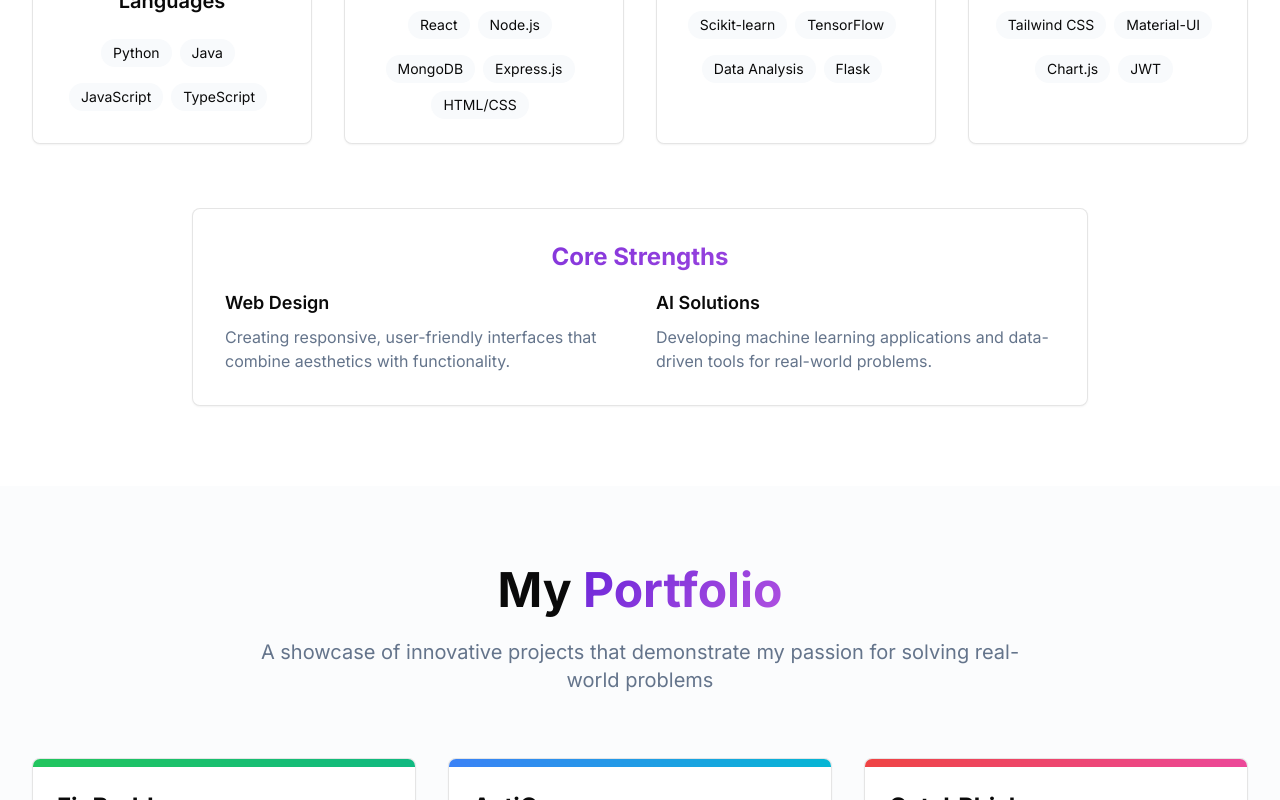
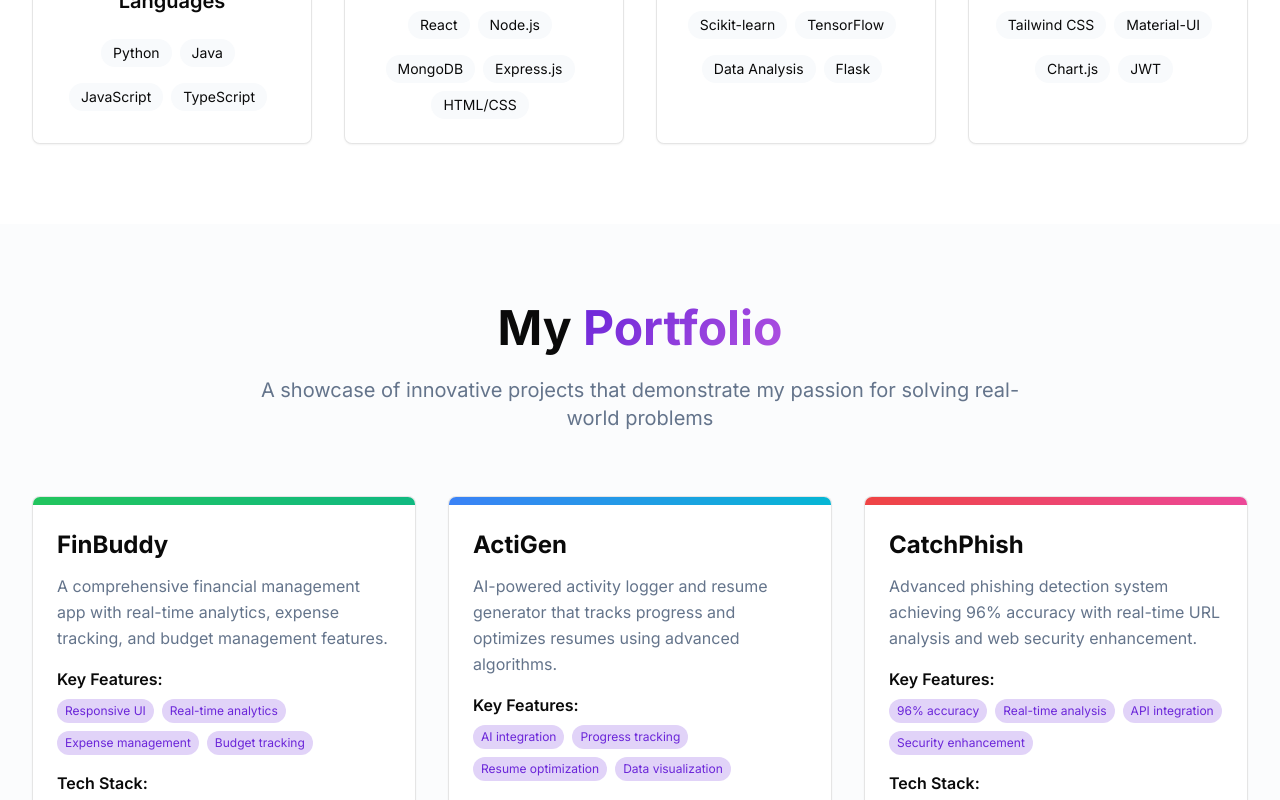
Before and after one commit to chaitanyatamira/chaitanya-tamira-portfolio, a React (Vite) app: page / in a window 1280 px wide. Shown: the part 2000-2800 px from the top of the page. Built offline with nearby package versions, Linux system fonts and the light colour scheme.

Commit message:
Remove sections and update bio
Remove "Core Strengths" section and "Services" from the navigation bar. Also, remove a specific phrase from the bio in the Hero section.

```diff
--- a/src/components/Hero.tsx
+++ b/src/components/Hero.tsx
@@ -29,7 +29,6 @@ const Hero = () => {
 
           <p className="text-xl md:text-2xl text-muted-foreground mb-8 max-w-4xl mx-auto leading-relaxed">
             A curious and creative individual who enjoys building smart tech solutions.
-            Whether it's a hackathon, a college project, or a freelance opportunity,
             I take on every challenge with a mindset to learn, build, and deliver results.
           </p>
 
--- a/src/components/Navbar.tsx
+++ b/src/components/Navbar.tsx
@@ -1,4 +1,3 @@
-
 import { useState, useEffect } from 'react';
 import { Menu, X } from 'lucide-react';
 import { Button } from '@/components/ui/button';
@@ -20,7 +19,6 @@ const Navbar = () => {
     { name: 'About', href: '#about' },
     { name: 'Skills', href: '#skills' },
     { name: 'Portfolio', href: '#portfolio' },
-    { name: 'Services', href: '#services' },
     { name: 'Contact', href: '#contact' },
   ];
 
--- a/src/components/Skills.tsx
+++ b/src/components/Skills.tsx
@@ -64,26 +64,6 @@ const Skills = () => {
             </Card>
           ))}
         </div>
-
-        <div className="mt-16 text-center fade-in-up">
-          <Card className="glass-effect p-8 max-w-4xl mx-auto">
-            <h3 className="text-2xl font-bold mb-4 gradient-text">Core Strengths</h3>
-            <div className="grid md:grid-cols-2 gap-8 text-left">
-              <div>
-                <h4 className="text-lg font-semibold mb-2">Web Design</h4>
-                <p className="text-muted-foreground">
-                  Creating responsive, user-friendly interfaces that combine aesthetics with functionality.
-                </p>
-              </div>
-              <div>
-                <h4 className="text-lg font-semibold mb-2">AI Solutions</h4>
-                <p className="text-muted-foreground">
-                  Developing machine learning applications and data-driven tools for real-world problems.
-                </p>
-              </div>
-            </div>
-          </Card>
-        </div>
       </div>
     </section>
   );
```
